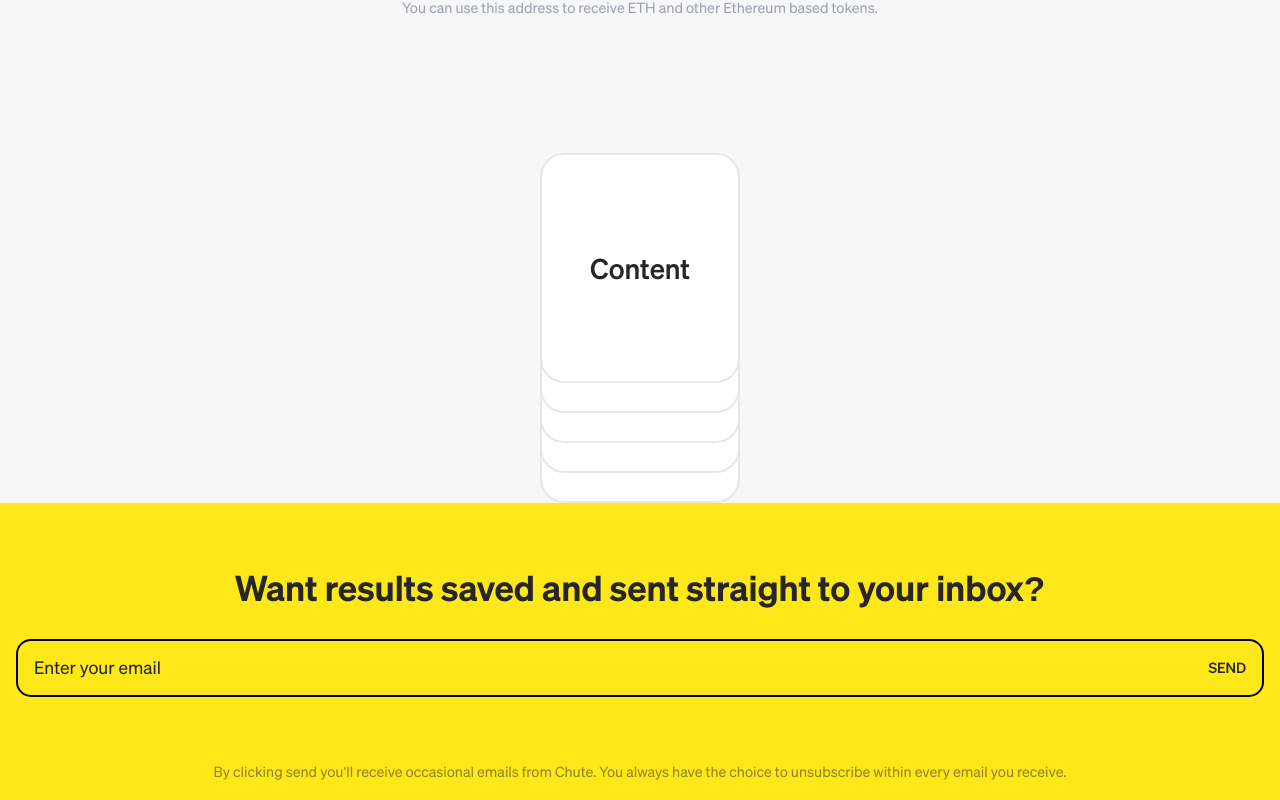
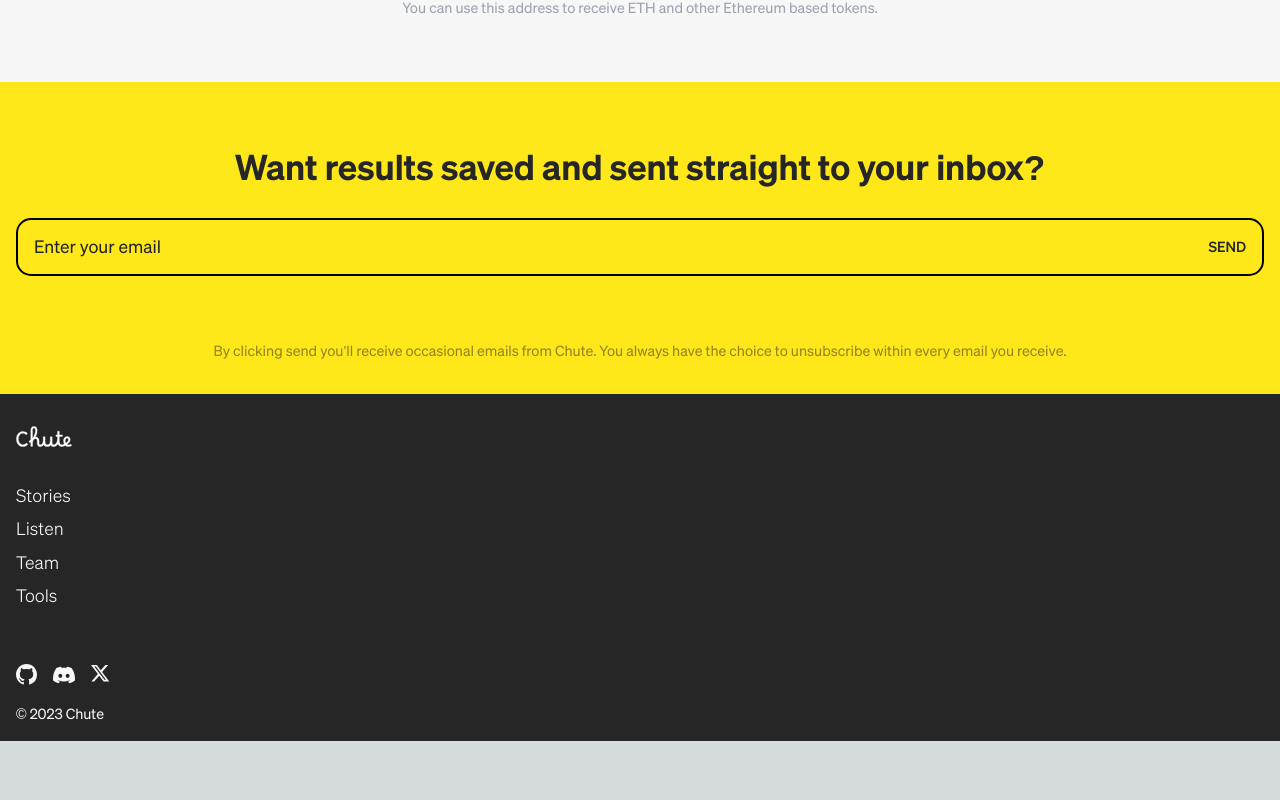
Before and after one commit to PeekaBoo-Labs/Poppy-Web, a Next.js app: page / in a window 1280 px wide. Shown: the part 1675-2475 px from the top of the page. After the commit the page ends 2416 px from the top, so only its background shows below. Built offline with nearby package versions, Linux system fonts and the light colour scheme.

Commit message:
Fallback

```diff
--- a/src/app/page.tsx
+++ b/src/app/page.tsx
@@ -24,11 +24,12 @@ export default function Home() {
         {/* <ScrollHeader/> */}
 
         <NavBar />
-        <div className="flex items-center mt-[70px]">
-          <Image width={4} height={4} className="w-4 mr-[6px] mt-[1px]" src="/arrowLeft.svg" alt="Arrow Left" />
-
-          <Caption>Past screenings</Caption>
-        </div>
+        <a href="./test">
+          <div className="flex items-center mt-[70px]">
+            <Image width={4} height={4} className="w-4 mr-[6px] mt-[1px]" src="/arrowLeft.svg" alt="Arrow Left" />
+            <Caption>Past screenings</Caption>
+          </div>
+        </a>
 
         <div className="flex flex-col mx-4 max-w-[750px]">
 
@@ -93,14 +94,6 @@ export default function Home() {
         </div>
         </div>
 
-        <div className="flex flex-col mt-[71px] mb-[200px]">
-        <QuestionBlock className="bg-[#F7F7F7] z-[5]" />
-        <QuestionBlock className="bg-[#F7F7F7] z-[4]" />
-        <QuestionBlock className="bg-[#FFA701] z-[3]" />
-        <QuestionBlock className="bg-[#FFA701] z-[2]" />
-        <QuestionBlock className="bg-[#F7F7F7] z-[1]" />
-      </div>
-
         <div className="flex flex-col justify-center bg-[#FFE819] text-[#262626] p-4 pt-16 w-full">
           <div className="flex flex-col justify-center mx-auto">
             <Title className="text-center px-10 mb-8">Want results saved and sent straight to your inbox?</Title>
--- a/src/app/test/page.tsx
+++ b/src/app/test/page.tsx
@@ -24,11 +24,12 @@ export default function Test() {
         {/* <ScrollHeader/> */}
 
         <NavBar />
-        <div className="flex items-center mt-[70px]">
-          <Image width={4} height={4} className="w-4 mr-[6px] mt-[1px]" src="/arrowLeft.svg" alt="Arrow Left" />
-
-          <Caption>Screening in progress</Caption>
-        </div>
+        <a href="./app">
+          <div className="flex items-center mt-[70px]">
+            <Image width={4} height={4} className="w-4 mr-[6px] mt-[1px]" src="/arrowLeft.svg" alt="Arrow Left" />
+            <Caption>Screening in progress</Caption>
+          </div>
+        </a>
 
         <div className="flex flex-col mx-4 max-w-[750px]">
 
```
